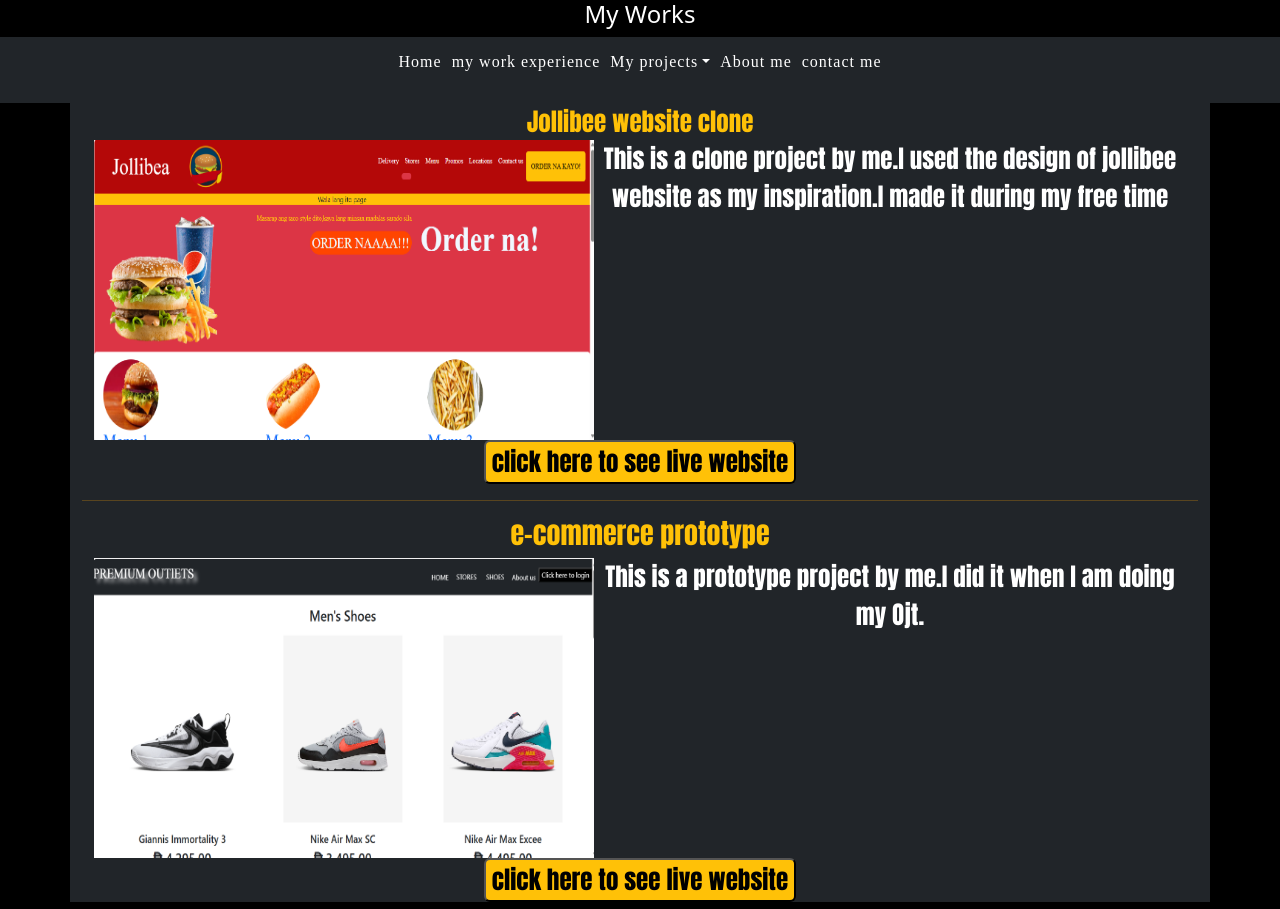
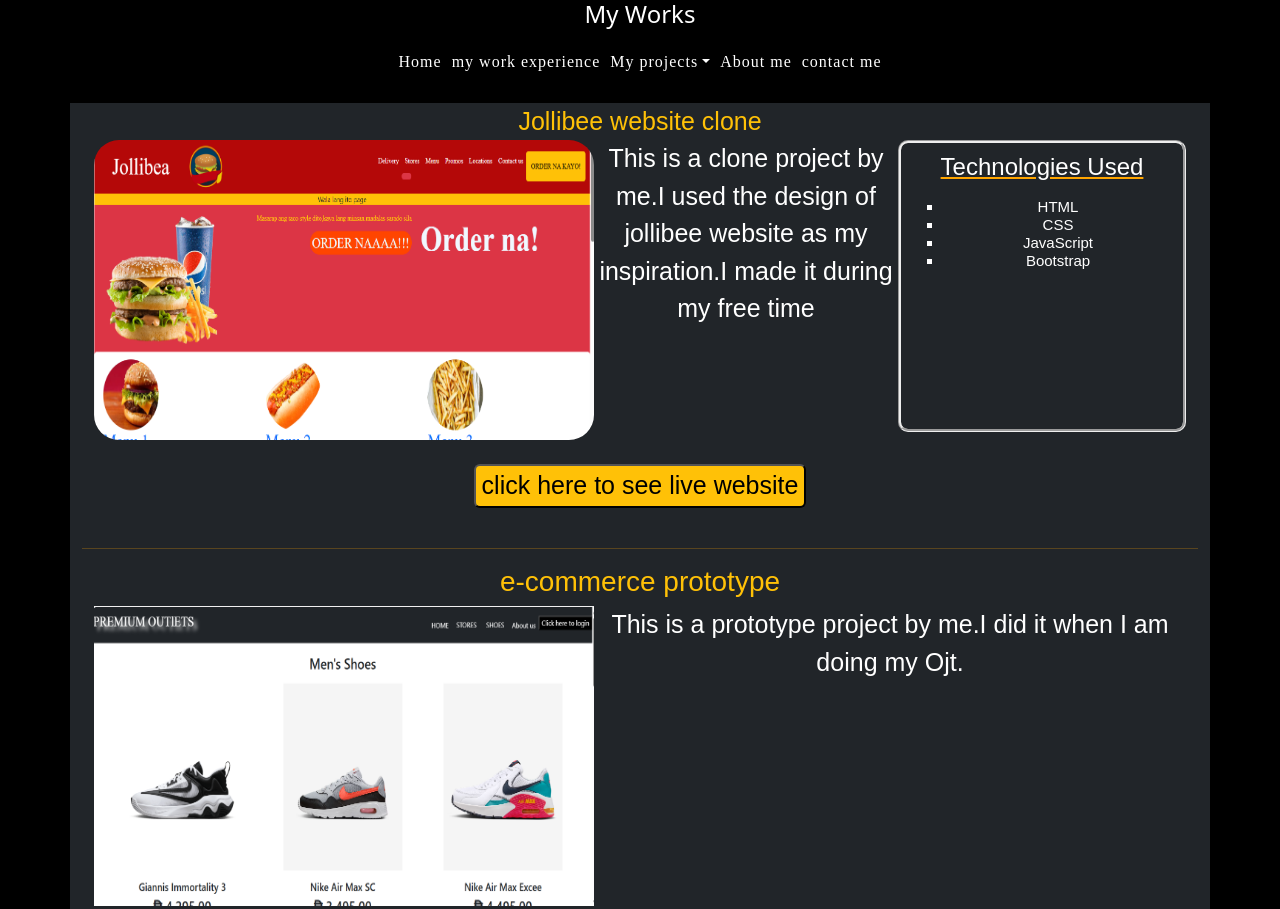
Before and after one commit to janjan-coder/my-portfolio, a plain HTML site: page myworks.html in a window 1280 px wide. Shown: the top 909 px of the page. Drawn offline with nearby package versions, Linux system fonts and the light colour scheme; a script that the page names is missing; a web font is replaced by a local one.

Commit message:
Add files via upload

```diff
--- a/myworks.html
+++ b/myworks.html
@@ -4,6 +4,7 @@
 <head>
     <meta charset="UTF-8" />
     <title>title</title>
+    <meta name="viewport" content="width=device-width, initial-scale=1.0">
     <link rel="stylesheet" href="newstyle.css">
     <link rel="stylesheet" href="https://cdnjs.cloudflare.com/ajax/libs/font-awesome/6.5.2/css/all.min.css">
     <link href="https://cdn.jsdelivr.net/npm/bootstrap@5.3.3/dist/css/bootstrap.min.css" rel="stylesheet"
@@ -23,7 +24,7 @@
 
 <body class="bg-black">
     <p class="h4 text-white text-align-center d-block mx-auto" id="nameCard">My Works</p>
-    <div class="navbar navbar-expand-sm bg-dark d-flex ">
+    <div class="navbar navbar-expand-sm bg-black d-flex ">
         <br>
 
         <ul class="nav-menu list-unstyled text-white mx-auto " id="navBarUl">
@@ -35,9 +36,7 @@
                     <li class="dropdown-item"><a class="text-decoration-none text-white"
                             href="https://janjan-coder.github.io/jollibea/" target="_blank">Jollibee website clone</a>
                     </li>
-                    <li class="dropdown-item"><a class="text-decoration-none text-white"
-                            href="https://janjan-coder.github.io/e-commerce/" target="_blank">Meralco website clone</a>
-                    </li>
+
                 </ul>
             </li>
             <li class="nav-item"><a class="nav-link" href='aboutme.html'>About me</a></li>
@@ -49,9 +48,17 @@
         <div class="container mx-auto d-flex" id="fastfoodClone"><img src="jolibea.png" id="newImage">
             <p class="text-white" align="center">This is a clone project by me.I used the design of jollibee website as
                 my inspiration.I made it during my free time</p>
+                <div class="container h4 text-white" id="technologiesUsed">
+             <p class="text-lead" id="techUsed">Technologies Used</p>
+                    <ul class="h5" id="techList">
+                    <li>HTML</li>
+                    <li>CSS</li>
+                    <li>JavaScript</li>
+                    <li>Bootstrap</li>
+                </ul>
+</div></div>
 
-        </div>
-        <button type="button" class="bg-warning text-danger rounded">
+        <button type="button" class="bg-warning text-warning rounded my-4">
         <a href="https://janjan-coder.github.io/jollibea/" target="_blank" class="text-decoration-none text-black"
             title="click here to see this website">click here to see live website</a></button>
         <hr class="horizontal_line">
@@ -60,7 +67,7 @@
             <br><img src="premium_outlets.png" id="newImage1" class="float-start">
             <p class="text-white" align="center">This is a prototype project by me.I did it when I am doing my Ojt.</p>
         </div>
-        <button type="button" class="bg-warning text-danger rounded" id="btnShowMeralco"><a
+        <button type="button" class="bg-warning text-danger rounded my-4" id="btnShowMeralco"><a
                 href="https://janjan-coder.github.io/e-commerce/" target="_blank"
                 class="text-decoration-none text-black" title="click here to see this website">click here to see live
                 website</a></button>
--- a/style.css
+++ b/style.css
@@ -104,7 +104,7 @@
     color: purple;
 }
 #worksSample{
-    font-family: Impact, Haettenschweiler, 'Arial Narrow Bold', sans-serif;
+    font-family: Arial, Helvetica, sans-serif;
     font-size: 25px;
     text-align: center;
 }
@@ -114,6 +114,7 @@
 #newImage{
     height:300px;
     width:500px;
+    border-radius: 25px;
 }
 #newImage1{
     height:300px;
@@ -161,3 +162,14 @@
     border-radius: 25px;
     opacity: 1;
 }
+#technologiesUsed{
+    border-style: groove;
+    padding: 10px;border-radius: 10px;
+}
+#techUsed{
+    text-decoration: underline orange;
+}
+#techList{
+    list-style-type: square;
+margin-left:0;
+font-size: 15px;}
```
Also changed, not shown: form.html (+1 -0 lines), index.html (+5 -5 lines).
